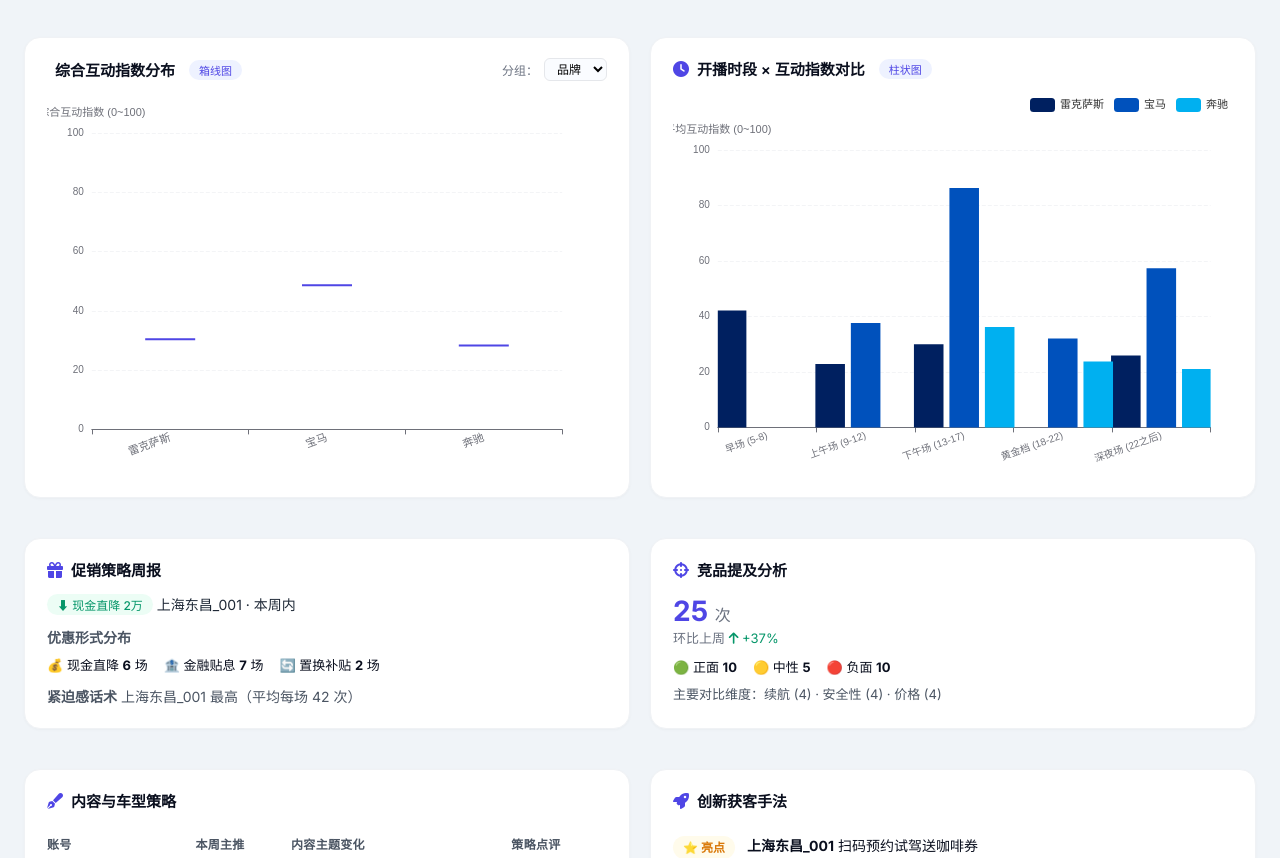
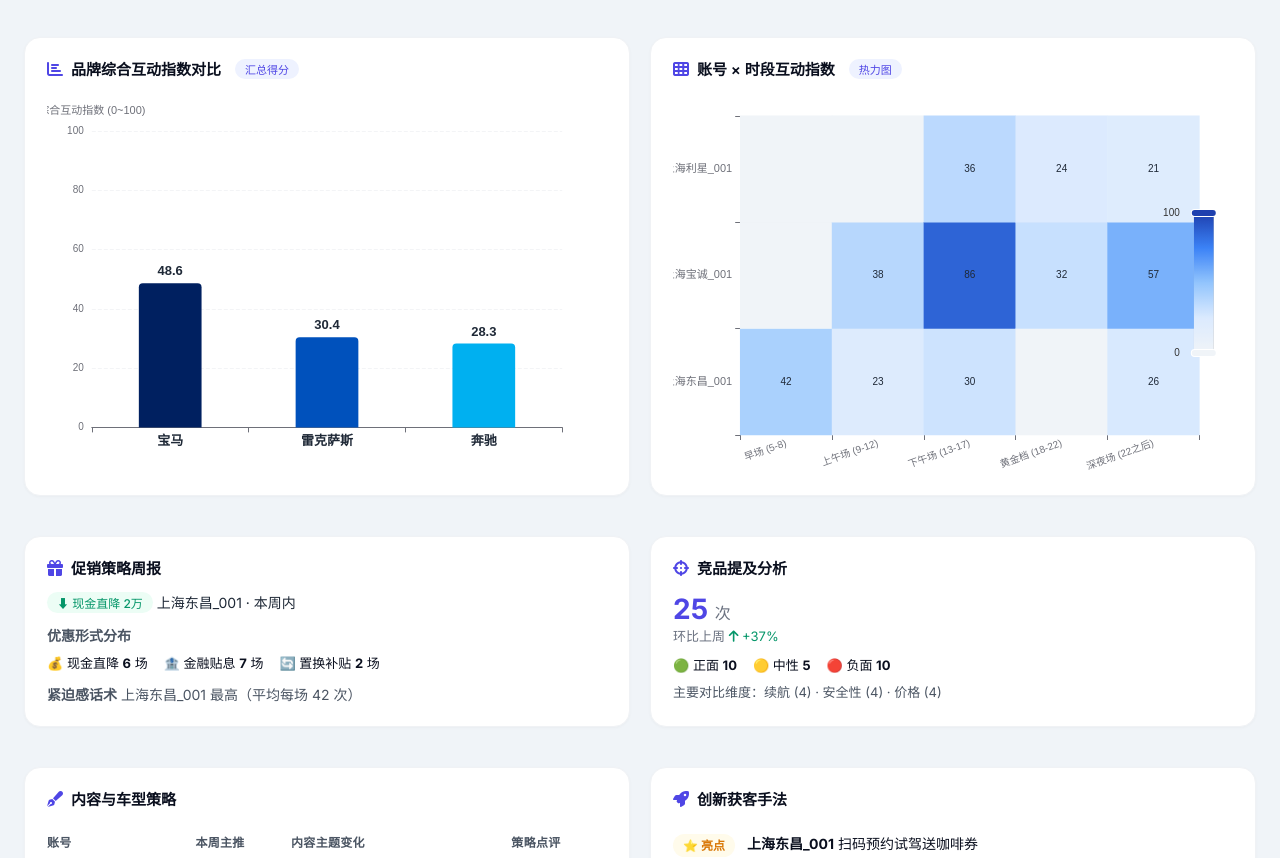
Before and after one commit to Jas01ha/Live_streaming, a plain HTML site: page index.html in a window 1280 px wide. Shown: the part 3011-3869 px from the top of the page. Drawn offline with nearby package versions, Linux system fonts and the light colour scheme.

Commit message:
Update index.html

```diff
--- a/index.html
+++ b/index.html
@@ -204,23 +204,6 @@
             border-radius: 40px;
             margin-left: 6px;
         }
-        .card .card-title .group-select {
-            margin-left: auto;
-            display: flex;
-            align-items: center;
-            gap: 6px;
-            font-size: 12px;
-            font-weight: 500;
-            color: #6b7280;
-        }
-        .card .card-title .group-select select {
-            padding: 2px 8px;
-            border-radius: 6px;
-            border: 1px solid #e5e7eb;
-            font-size: 12px;
-            background: #fafcff;
-            font-family: 'Inter', sans-serif;
-        }
 
         .table-wrap { overflow-x: auto; }
         table { width: 100%; border-collapse: collapse; font-size: 14px; }
@@ -364,7 +347,6 @@
             .topbar-right { width: 100%; justify-content: flex-start; }
             .chart-container-echarts { height: 240px; }
             .chart-container-echarts-pie { height: 200px; }
-            .card .card-title .group-select { margin-left: 0; width: 100%; }
         }
     </style>
 </head>
@@ -635,31 +617,24 @@
         </div>
 
         <!-- ============================================================ -->
-        <!-- 新增：综合互动指数箱线图 + 开播时段 × 互动指数柱状图         -->
+        <!-- 新增：品牌综合互动指数对比 + 账号 × 时段互动指数热力图       -->
         <!-- ============================================================ -->
         <div class="row-2col">
-            <!-- 箱线图 -->
+            <!-- 品牌综合互动指数对比柱状图 -->
             <div class="card">
                 <div class="card-title">
-                    <i class="fas fa-chart-box"></i> 综合互动指数分布
-                    <span class="tag">箱线图</span>
-                    <div class="group-select">
-                        <label>分组：</label>
-                        <select id="groupBySelect">
-                            <option value="brand">品牌</option>
-                            <option value="store">门店</option>
-                        </select>
-                    </div>
+                    <i class="fas fa-chart-bar"></i> 品牌综合互动指数对比
+                    <span class="tag">汇总得分</span>
                 </div>
-                <div class="chart-container-echarts" id="boxplotECharts"></div>
-            </div>
-            <!-- 时段柱状图 -->
+                <div class="chart-container-echarts" id="brandScoreChart"></div>
+            </div>
+            <!-- 账号 × 时段互动指数热力图 -->
             <div class="card">
                 <div class="card-title">
-                    <i class="fas fa-clock"></i> 开播时段 × 互动指数对比
-                    <span class="tag">柱状图</span>
+                    <i class="fas fa-th"></i> 账号 × 时段互动指数
+                    <span class="tag">热力图</span>
                 </div>
-                <div class="chart-container-echarts" id="timeSlotECharts"></div>
+                <div class="chart-container-echarts" id="accountTimeHeatmap"></div>
             </div>
         </div>
 
@@ -823,6 +798,14 @@
                     return { year: parseInt(parts[0]), week: parseInt(parts[1]) };
                 }
                 return null;
+            }
+
+            function getTimeSlot(hour) {
+                if (hour >= 5 && hour <= 8) return '早场 (5-8)';
+                if (hour >= 9 && hour <= 12) return '上午场 (9-12)';
+                if (hour >= 13 && hour <= 17) return '下午场 (13-17)';
+                if (hour >= 18 && hour <= 22) return '黄金档 (18-22)';
+                return '深夜场 (22之后)';
             }
 
             // =============================================================
@@ -1058,16 +1041,8 @@
             }
 
             // =============================================================
-            // 7. 聚合工具
-            // =============================================================
-            function getTimeSlot(hour) {
-                if (hour >= 5 && hour <= 8) return '早场 (5-8)';
-                if (hour >= 9 && hour <= 12) return '上午场 (9-12)';
-                if (hour >= 13 && hour <= 17) return '下午场 (13-17)';
-                if (hour >= 18 && hour <= 22) return '黄金档 (18-22)';
-                return '深夜场 (22之后)';
-            }
-
+            // 7. 聚合工具（含账号维度和品牌维度）
+            // =============================================================
             function aggregateByAccount(data) {
                 const map = {};
                 for (const d of data) {
@@ -1178,11 +1153,10 @@
             }
 
             // =============================================================
-            // 8. 新增：计算每场直播的互动指数（0~100）
+            // 8. 计算互动指数（0~100）
             // =============================================================
             function computeScores(data) {
                 if (data.length === 0) return data;
-                // 计算原始加权密度得分
                 const rawScores = data.map(d => {
                     const dur = d.duration || 1;
                     return (d.comments / dur) * 0.5 + (d.likes / dur) * 0.3 + (d.shares / dur) * 0.2;
@@ -1329,7 +1303,7 @@
             function renderPromo(data) {
                 if (data.length === 0) {
                     document.getElementById('promoContent').innerHTML =
-                    '<div class="empty-state"><i class="fas fa-gift"></i><p>暂无促销数据</p></div>';
+                        '<div class="empty-state"><i class="fas fa-gift"></i><p>暂无促销数据</p></div>';
                     return;
                 }
                 const promoMap = {};
@@ -1587,7 +1561,7 @@
                 });
             }
 
-            // 9.9 账号开播趋势（只展示最近7天）
+            // 9.9 账号开播趋势
             function renderTrendECharts(data) {
                 const dom = document.getElementById('trendECharts');
                 const myChart = echarts.init(dom);
@@ -1677,7 +1651,7 @@
                 window.addEventListener('resize', function() { myChart.resize(); });
             }
 
-            // 9.10 热力图
+            // 9.10 热力图（排班）
             function renderHeatmap(data) {
                 const dom = document.getElementById('heatmapECharts');
                 const myChart = echarts.init(dom);
@@ -1931,7 +1905,7 @@
                 tbody.innerHTML = top10.map(d => {
                     const startDateTime = d.date + ' ' + String(d.startHour).padStart(2, '0') + ':00:00';
                     const startDateObj = new Date(d.date + 'T' + String(d.startHour).padStart(2, '0') +
-                    ':00:00');
+                        ':00:00');
                     const endDateObj = new Date(startDateObj.getTime() + d.duration * 60000);
                     const endDateTime = formatDateTimeFromDate(endDateObj);
 
@@ -1977,8 +1951,6 @@
                 const accounts = aggregateByAccount(data);
                 accounts.sort((a, b) => b.interactionSum - a.interactionSum);
 
-                // 为了与箱线图保持一致，这里也使用单场指数聚合的账号平均指数
-                // 先计算单场指数
                 const scoredData = computeScores([...data]);
                 const accScoreMap = {};
                 for (const d of scoredData) {
@@ -2012,7 +1984,6 @@
                     const sessions = a.sessions;
                     const totalInteraction = a.interactionSum;
                     const avgInteraction = a.count > 0 ? Math.round(a.interactionSum / a.count) : 0;
-                    // 使用单场指数聚合的账号平均指数
                     const score = Math.round(accAvgScore[a.account] || 50);
 
                     const likePct = a.interactionSum > 0 ? Math.round((a.likesSum / a.interactionSum) * 100) :
@@ -2277,10 +2248,10 @@
             }
 
             // =============================================================
-            // 9.17 新增：综合互动指数分布箱线图
-            // =============================================================
-            function renderBoxplot(data) {
-                const dom = document.getElementById('boxplotECharts');
+            // 9.17 新增：品牌综合互动指数对比柱状图
+            // =============================================================
+            function renderBrandScore(data) {
+                const dom = document.getElementById('brandScoreChart');
                 const myChart = echarts.init(dom);
 
                 if (data.length === 0) {
@@ -2292,76 +2263,38 @@
 
                 // 计算每场直播的指数
                 const scoredData = computeScores([...data]);
-                // 按账号聚合，取每个账号所有场次的指数平均值
-                const accScores = {};
+                // 按品牌聚合，取各品牌下所有账号的场均指数
+                const brandScores = {};
+                const brandCounts = {};
                 for (const d of scoredData) {
-                    if (!accScores[d.account]) accScores[d.account] = [];
-                    accScores[d.account].push(d.score);
-                }
-                const accAvg = {};
-                for (const [acc, scores] of Object.entries(accScores)) {
-                    accAvg[acc] = scores.reduce((a, b) => a + b, 0) / scores.length;
-                }
-
-                // 获取分组字段：品牌或门店
-                const groupBy = document.getElementById('groupBySelect').value;
-                const groupMap = {};
-                for (const d of data) {
-                    const key = d.account;
-                    if (!groupMap[key]) {
-                        const groupVal = groupBy === 'brand' ? d.brand : d.store;
-                        groupMap[key] = groupVal;
-                    }
-                }
-
-                // 按分组收集各账号的指数
-                const groups = {};
-                for (const [acc, score] of Object.entries(accAvg)) {
-                    const group = groupMap[acc] || '未知';
-                    if (!groups[group]) groups[group] = [];
-                    groups[group].push(score);
-                }
-
-                const groupNames = Object.keys(groups);
-                if (groupNames.length === 0) {
+                    const brand = d.brand;
+                    if (!brandScores[brand]) brandScores[brand] = 0;
+                    if (!brandCounts[brand]) brandCounts[brand] = 0;
+                    brandScores[brand] += d.score;
+                    brandCounts[brand] += 1;
+                }
+
+                const brands = Object.keys(brandScores);
+                if (brands.length === 0) {
                     myChart.setOption({
-                        title: { text: '暂无分组数据', left: 'center', top: 'center' }
+                        title: { text: '暂无数据', left: 'center', top: 'center' }
                     });
                     return;
                 }
 
-                // 计算每个分组的箱线统计量
-                function calcBoxData(arr) {
-                    if (arr.length === 0) return [0, 0, 0, 0, 0];
-                    const sorted = arr.slice().sort((a, b) => a - b);
-                    const min = sorted[0];
-                    const max = sorted[sorted.length - 1];
-                    const q1 = sorted[Math.floor(sorted.length * 0.25)];
-                    const median = sorted[Math.floor(sorted.length * 0.5)];
-                    const q3 = sorted[Math.floor(sorted.length * 0.75)];
-                    return [min, q1, median, q3, max];
-                }
-
-                const boxData = groupNames.map(g => calcBoxData(groups[g]));
-
+                const avgScores = brands.map(b => brandScores[b] / brandCounts[b]);
+                // 按得分降序排列
+                const sorted = brands.map((b, i) => ({ brand: b, score: avgScores[i] }))
+                    .sort((a, b) => b.score - a.score);
+
+                const colors = ['#002060', '#0051BC', '#00B0F0', '#7ADBFF', '#4A7BA7'];
                 const option = {
                     tooltip: {
-                        trigger: 'item',
+                        trigger: 'axis',
                         formatter: function(params) {
-                            const data = params.data;
-                            if (data && data.length === 5) {
-                                return `${params.name}<br/>
-                                        最小值: ${data[0].toFixed(1)}<br/>
-                                        Q1: ${data[1].toFixed(1)}<br/>
-                                        中位数: ${data[2].toFixed(1)}<br/>
-                                        Q3: ${data[3].toFixed(1)}<br/>
-                                        最大值: ${data[4].toFixed(1)}`;
-                            }
-                            return '';
+                            const p = params[0];
+                            return `<strong>${p.name}</strong><br/>综合互动指数：${p.value.toFixed(1)}`;
                         }
-                    },
-                    legend: {
-                        show: false
                     },
                     grid: {
                         left: '8%',
@@ -2372,12 +2305,13 @@
                     },
                     xAxis: {
                         type: 'category',
-                        data: groupNames,
+                        data: sorted.map(d => d.brand),
                         axisLabel: {
-                            fontSize: 11,
-                            fontWeight: 500,
-                            rotate: 20
-                        }
+                            fontSize: 13,
+                            fontWeight: 600,
+                            color: '#1f2937'
+                        },
+                        axisLine: { show: true }
                     },
                     yAxis: {
                         type: 'value',
@@ -2389,13 +2323,24 @@
                         splitLine: { lineStyle: { color: '#f3f4f6', type: 'dashed' } }
                     },
                     series: [{
-                        name: '综合互动指数',
-                        type: 'boxplot',
-                        data: boxData,
-                        itemStyle: {
-                            color: '#4f46e5',
-                            borderColor: '#4f46e5',
-                            borderWidth: 2
+                        type: 'bar',
+                        data: sorted.map((d, idx) => ({
+                            value: d.score.toFixed(1),
+                            itemStyle: {
+                                color: colors[idx % colors.length],
+                                borderRadius: [4, 4, 0, 0]
+                            }
+                        })),
+                        barWidth: '40%',
+                        label: {
+                            show: true,
+                            position: 'top',
+                            formatter: function(params) {
+                                return params.value;
+                            },
+                            fontSize: 13,
+                            fontWeight: 700,
+                            color: '#1f2937'
                         }
                     }]
                 };
@@ -2405,10 +2350,10 @@
             }
 
             // =============================================================
-            // 9.18 新增：开播时段 × 互动指数对比柱状图
-            // =============================================================
-            function renderTimeSlotChart(data) {
-                const dom = document.getElementById('timeSlotECharts');
+            // 9.18 新增：账号 × 时段互动指数热力图
+            // =============================================================
+            function renderAccountTimeHeatmap(data) {
+                const dom = document.getElementById('accountTimeHeatmap');
                 const myChart = echarts.init(dom);
 
                 if (data.length === 0) {
@@ -2422,91 +2367,100 @@
                 const scoredData = computeScores([...data]);
                 // 时段列表
                 const slots = ['早场 (5-8)', '上午场 (9-12)', '下午场 (13-17)', '黄金档 (18-22)', '深夜场 (22之后)'];
-                // 分组字段
-                const groupBy = document.getElementById('groupBySelect').value;
-                const groupKey = groupBy === 'brand' ? 'brand' : 'store';
-                // 收集各分组在每个时段的平均指数
-                const groupMap = {};
-                for (const d of scoredData) {
-                    const slot = getTimeSlot(d.startHour);
-                    const group = d[groupKey] || '未知';
-                    if (!groupMap[group]) groupMap[group] = {};
-                    if (!groupMap[group][slot]) groupMap[group][slot] = [];
-                    groupMap[group][slot].push(d.score);
-                }
-
-                const groups = Object.keys(groupMap);
-                if (groups.length === 0) {
+                // 账号列表
+                const accounts = [...new Set(scoredData.map(d => d.account))];
+                if (accounts.length === 0) {
                     myChart.setOption({
-                        title: { text: '暂无分组数据', left: 'center', top: 'center' }
+                        title: { text: '暂无数据', left: 'center', top: 'center' }
                     });
                     return;
                 }
 
-                // 计算每个分组在每个时段的平均指数
-                const seriesData = groups.map(group => {
-                    const slotAvg = slots.map(slot => {
-                        const vals = groupMap[group][slot] || [0];
-                        return vals.reduce((a, b) => a + b, 0) / vals.length;
-                    });
-                    return {
-                        name: group,
-                        type: 'bar',
-                        data: slotAvg,
-                        barWidth: '30%'
-                    };
-                });
-
-                // 颜色方案
-                const colorPalette = ['#002060', '#0051BC', '#00B0F0', '#7ADBFF', '#4A7BA7', '#93B9D8'];
-                seriesData.forEach((s, idx) => {
-                    s.color = colorPalette[idx % colorPalette.length];
-                });
+                // 构建账号×时段的平均指数矩阵
+                const heatData = [];
+                for (let i = 0; i < slots.length; i++) {
+                    for (let j = 0; j < accounts.length; j++) {
+                        const acc = accounts[j];
+                        const slot = slots[i];
+                        const vals = scoredData
+                            .filter(d => d.account === acc && getTimeSlot(d.startHour) === slot)
+                            .map(d => d.score);
+                        const avg = vals.length > 0 ? vals.reduce((a, b) => a + b, 0) / vals.length : 0;
+                        heatData.push([i, j, avg]);
+                    }
+                }
+
+                const maxVal = Math.max(...heatData.map(d => d[2]), 1);
 
                 const option = {
                     tooltip: {
-                        trigger: 'axis',
-                        axisPointer: { type: 'shadow' },
+                        position: 'top',
                         formatter: function(params) {
-                            let html = `<strong>${params[0].name}</strong><br/>`;
-                            for (const p of params) {
-                                html += `${p.marker} ${p.seriesName}：${p.value.toFixed(1)}<br/>`;
-                            }
-                            return html;
+                            const slot = slots[params.value[0]];
+                            const acc = accounts[params.value[1]];
+                            const val = params.value[2];
+                            return `${acc}<br/>${slot}<br/>平均互动指数：${val.toFixed(1)}`;
                         }
                     },
-                    legend: {
-                        data: groups,
-                        top: 0,
-                        right: 0,
-                        textStyle: { fontSize: 11, fontWeight: 500 }
-                    },
                     grid: {
-                        left: '8%',
-                        right: '4%',
-                        bottom: '12%',
-                        top: '15%',
+                        left: '12%',
+                        right: '6%',
+                        bottom: '10%',
+                        top: '6%',
                         containLabel: false
                     },
                     xAxis: {
                         type: 'category',
                         data: slots,
+                        splitArea: { show: true },
                         axisLabel: {
                             fontSize: 10,
                             rotate: 20
                         },
-                        axisLine: { show: true }
+                        axisLine: { show: false }
                     },
                     yAxis: {
-                        type: 'value',
-                        name: '平均互动指数 (0~100)',
-                        nameTextStyle: { fontSize: 11 },
+                        type: 'category',
+                        data: accounts,
+                        splitArea: { show: true },
+                        axisLabel: {
+                            fontSize: 11,
+                            fontWeight: 500
+                        },
+                        axisLine: { show: false }
+                    },
+                    visualMap: {
                         min: 0,
                         max: 100,
-                        axisLabel: { fontSize: 10 },
-                        splitLine: { lineStyle: { color: '#f3f4f6', type: 'dashed' } }
-                    },
-                    series: seriesData
+                        calculable: true,
+                        orient: 'vertical',
+                        right: '2%',
+                        top: 'center',
+                        inRange: {
+                            color: ['#f0f4f8', '#dbeafe', '#93c5fd', '#3b82f6', '#1e40af']
+                        },
+                        textStyle: { fontSize: 10 }
+                    },
+                    series: [{
+                        name: '互动指数',
+                        type: 'heatmap',
+                        data: heatData,
+                        label: {
+                            show: true,
+                            color: '#1f2937',
+                            fontSize: 10,
+                            fontWeight: 500,
+                            formatter: function(params) {
+                                return params.value[2] > 0 ? params.value[2].toFixed(0) : '';
+                            }
+                        },
+                        emphasis: {
+                            itemStyle: {
+                                shadowBlur: 10,
+                                shadowColor: 'rgba(0,0,0,0.2)'
+                            }
+                        }
+                    }]
                 };
 
                 myChart.setOption(option);
@@ -2575,7 +2529,7 @@
                 const filters = getFilters();
                 let data = filterData(filters);
 
-                // 计算每场直播的互动指数（供箱线图和时段图使用）
+                // 计算每场直播的互动指数
                 data = computeScores(data);
 
                 updateLabels(data, filters);
@@ -2595,8 +2549,8 @@
                 renderInteractTrend(data);
                 renderStructure(data);
                 // 新增两个图表
-                renderBoxplot(data);
-                renderTimeSlotChart(data);
+                renderBrandScore(data);
+                renderAccountTimeHeatmap(data);
                 renderSuggestions(data);
             }
 
@@ -2620,11 +2574,6 @@
                 updateDatePicker();
             });
 
-            // 分组切换事件
-            document.getElementById('groupBySelect').addEventListener('change', function() {
-                updateDashboard();
-            });
-
             // =============================================================
             // 12. 初始化
             // =============================================================
```
